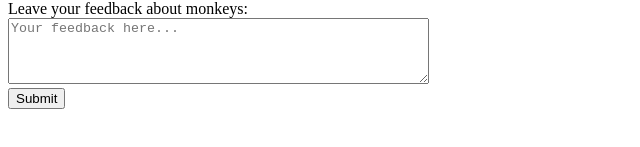
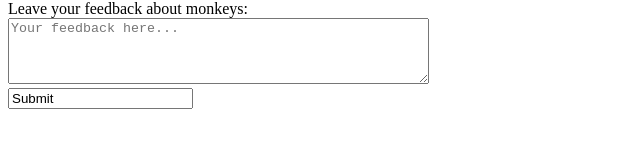
Before and after one commit to isabelletherese/test-finn-fem-fel, a plain HTML site: page index.html in a window 1280 px wide. Shown: the part 279-426 px from the top of the page, 0-640 px from the left. Drawn offline with Linux system fonts and the light colour scheme.

```diff
--- a/index.html
+++ b/index.html
@@ -26,7 +26,7 @@
     <form>
          <label for="feedback">Leave your feedback about monkeys:</label><br>
         <textarea id="feedback" name="feedback" rows="4" cols="50" placeholder="Your feedback here..."></textarea><br>
-        <input type="submit" value="Submit">
+        <input type="submitl" value="Submit">
     </form>
 
 </body>
```
